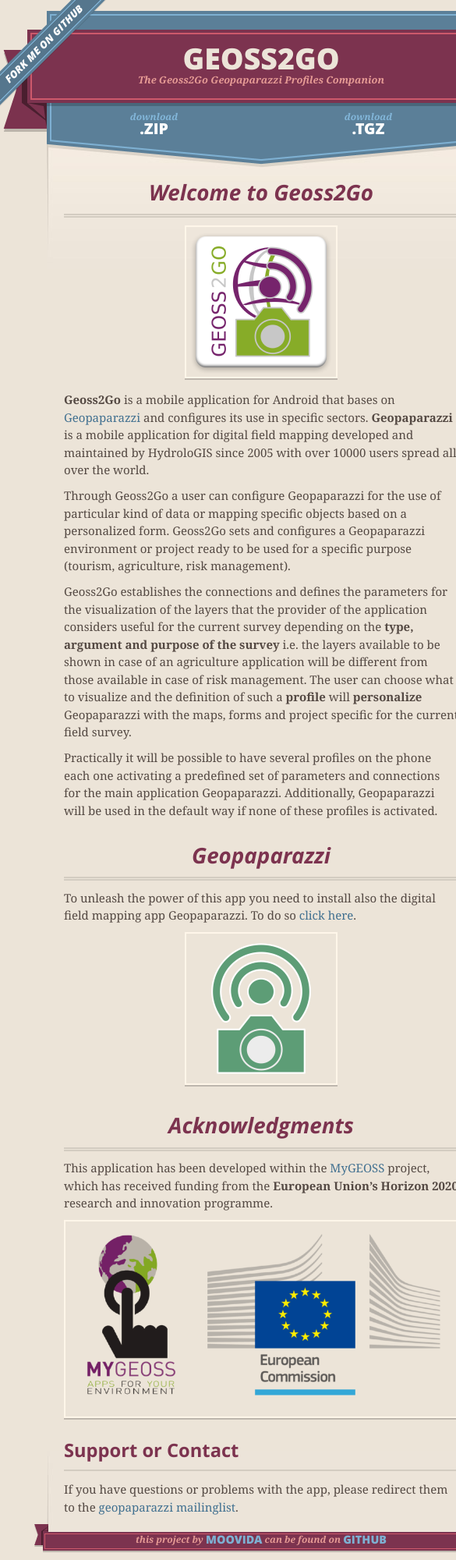
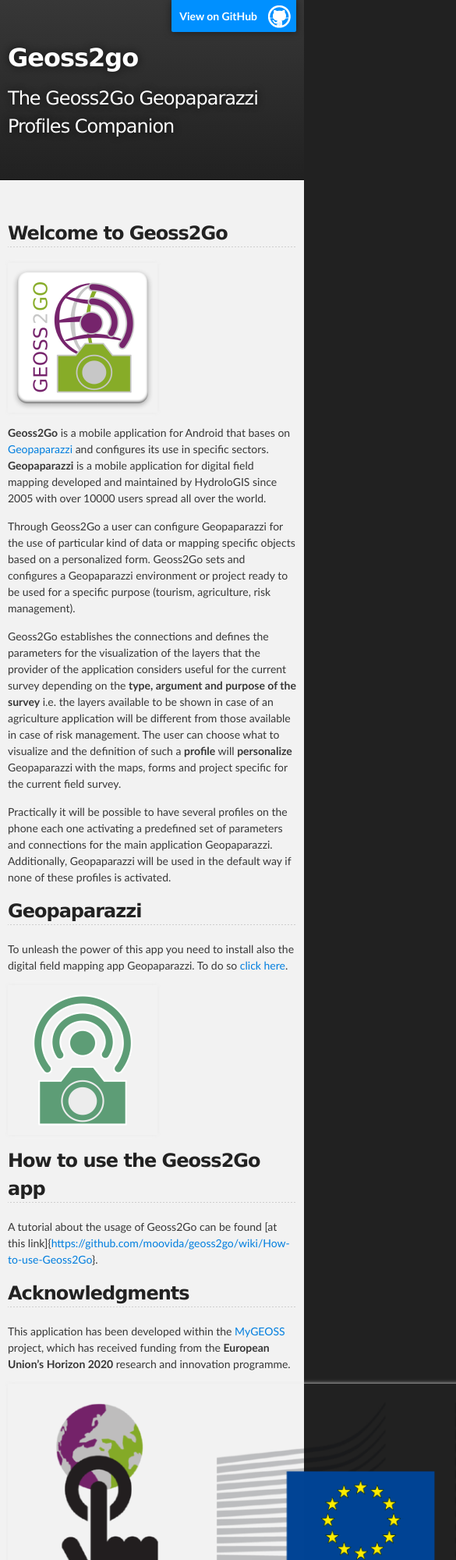
Before and after one commit to moovida/geoss2go, a plain HTML site: page index.html in a window 390 px wide. Shown: the top 2000 px of the page at 78% size, 585 px wide, since content can reach past the window. Drawn offline with nearby package versions, Linux system fonts and the light colour scheme.

Commit message:
Create gh-pages branch via GitHub

```diff
--- a/index.html
+++ b/index.html
@@ -1,134 +1,84 @@
 <!DOCTYPE html>
 <html>
+
   <head>
-    <meta http-equiv="content-type" content="text/html; charset=UTF-8">
-    <meta charset="utf-8">
+    <meta charset='utf-8'>
     <meta http-equiv="X-UA-Compatible" content="chrome=1">
-    <meta name="viewport" content="width=840">
-    <link rel="stylesheet" href="stylesheets/core.css" media="screen">
-    <link rel="stylesheet" href="stylesheets/mobile.css"
-      media="handheld, only screen and (max-device-width:640px)">
-    <link rel="stylesheet" href="stylesheets/github-light.css">
-    <script type="text/javascript" src="javascripts/modernizr.js"></script>
-    <script type="text/javascript" src="https://ajax.googleapis.com/ajax/libs/jquery/1.7.1/jquery.min.js"></script>
-    <script type="text/javascript" src="javascripts/headsmart.min.js"></script>
-    <script type="text/javascript">
-      $(document).ready(function () {
-        $('#main_content').headsmart()
-      })
-    </script>
-    <title>Geoss2go by moovida</title>
+    <meta name="description" content="Geoss2go : The Geoss2Go Geopaparazzi Profiles Companion">
+
+    <link rel="stylesheet" type="text/css" media="screen" href="stylesheets/stylesheet.css">
+
+    <title>Geoss2go</title>
   </head>
+
   <body>
-    <a id="forkme_banner" href="https://github.com/moovida/geoss2go">View
+
+    <!-- HEADER -->
+    <div id="header_wrap" class="outer">
+        <header class="inner">
+          <a id="forkme_banner" href="https://github.com/moovida/geoss2go">View on GitHub</a>
+
+          <h1 id="project_title">Geoss2go</h1>
+          <h2 id="project_tagline">The Geoss2Go Geopaparazzi Profiles Companion</h2>
+
+            <section id="downloads">
+              <a class="zip_download_link" href="https://github.com/moovida/geoss2go/zipball/master">Download this project as a .zip file</a>
+              <a class="tar_download_link" href="https://github.com/moovida/geoss2go/tarball/master">Download this project as a tar.gz file</a>
+            </section>
+        </header>
+    </div>
+
+    <!-- MAIN CONTENT -->
+    <div id="main_content_wrap" class="outer">
+      <section id="main_content" class="inner">
+        <h2>
+<a id="welcome-to-geoss2go" class="anchor" href="#welcome-to-geoss2go" aria-hidden="true"><span aria-hidden="true" class="octicon octicon-link"></span></a>Welcome to Geoss2Go</h2>
+
+<p><img src="myimages/ic_launcher.png" alt="Geoss2Go logo"></p>
+
+<p><strong>Geoss2Go</strong> is a mobile application for Android that bases on <a href="http://www.geopaparazzi.eu">Geopaparazzi</a> and configures  its use in specific sectors. <strong>Geopaparazzi</strong> is a mobile application for digital field mapping developed and maintained by HydroloGIS since 2005 with over 10000 users spread all over the world. </p>
+
+<p>Through Geoss2Go a user can configure Geopaparazzi for the use of particular kind of data or mapping specific objects based on a personalized form. Geoss2Go sets and configures a Geopaparazzi environment or project ready to be used for a specific purpose (tourism, agriculture, risk management). </p>
+
+<p>Geoss2Go establishes the connections and defines the parameters for the visualization of the layers that the provider of the application considers useful for the current survey depending on the <strong>type, argument and purpose of the survey</strong> i.e. the layers available to be shown in case of an agriculture application will be different from those available in case of risk management. The user can choose what to visualize and the definition of such a <strong>profile</strong> will <strong>personalize</strong> Geopaparazzi with the maps, forms and project specific for the current field survey.</p>
+
+<p>Practically it will be possible to have several profiles on the phone each one activating a predefined set of parameters and connections for the main application Geopaparazzi. Additionally, Geopaparazzi will be used in the default way if none of these profiles is activated. </p>
+
+<h2>
+<a id="geopaparazzi" class="anchor" href="#geopaparazzi" aria-hidden="true"><span aria-hidden="true" class="octicon octicon-link"></span></a>Geopaparazzi</h2>
+
+<p>To unleash the power of this app you need to install also the digital field mapping app Geopaparazzi. To do so <a href="https://play.google.com/store/apps/details?id=eu.hydrologis.geopaparazzi">click here</a>.</p>
+
+<p><img src="myimages/geopaparazzi.png" alt="Geopaparazzi"></p>
+
+<h2>
+<a id="how-to-use-the-geoss2go-app" class="anchor" href="#how-to-use-the-geoss2go-app" aria-hidden="true"><span aria-hidden="true" class="octicon octicon-link"></span></a>How to use the Geoss2Go app</h2>
+
+<p>A tutorial about the usage of Geoss2Go can be found [at this link]{<a href="https://github.com/moovida/geoss2go/wiki/How-to-use-Geoss2Go">https://github.com/moovida/geoss2go/wiki/How-to-use-Geoss2Go</a>}.</p>
+
+<h2>
+<a id="acknowledgments" class="anchor" href="#acknowledgments" aria-hidden="true"><span aria-hidden="true" class="octicon octicon-link"></span></a>Acknowledgments</h2>
+
+<p>This application has been developed within the <a href="http://digitalearthlab.jrc.ec.europa.eu/mygeoss/">MyGEOSS</a> project, which has received funding from the <strong>European Union’s Horizon 2020</strong> research and innovation programme.</p>
+
+<p><img src="myimages/ic_logos2add.png" alt="EU logos"></p>
+
+<h3>
+<a id="support-or-contact" class="anchor" href="#support-or-contact" aria-hidden="true"><span aria-hidden="true" class="octicon octicon-link"></span></a>Support or Contact</h3>
+
+<p>If you have questions or problems with the app, please redirect them to the <a href="http://groups.google.com/group/geopaparazzi-users">geopaparazzi mailinglist</a>. </p>
+      </section>
+    </div>
+
+    <!-- FOOTER  -->
+    <div id="footer_wrap" class="outer">
+      <footer class="inner">
+        <p class="copyright">Geoss2go maintained by <a href="https://github.com/moovida">moovida</a></p>
+        <p>Published with <a href="https://pages.github.com">GitHub Pages</a></p>
+      </footer>
+    </div>
 
 
 
-
-
-      on GitHub</a>
-    <div class="shell">
-      <header> <span class="ribbon-outer"> <span class="ribbon-inner">
-            <h1>Geoss2go</h1>
-            <h2>The Geoss2Go Geopaparazzi Profiles Companion</h2>
-          </span> <span class="left-tail"></span> <span
-            class="right-tail"></span> </span> </header>
-      <section id="downloads"> <span class="inner"> <a
-            href="https://github.com/moovida/geoss2go/zipball/master"
-            class="zip"><em>download</em> .ZIP</a><a
-            href="https://github.com/moovida/geoss2go/tarball/master"
-            class="tgz"><em>download</em> .TGZ</a> </span> </section>
-      <span class="banner-fix"></span>
-      <section id="main_content">
-        <h2> <a id="welcome-to-geoss2go" class="anchor"
-            href="#welcome-to-geoss2go" aria-hidden="true"><span
-              aria-hidden="true" class="octicon octicon-link"></span></a>Welcome
-
-
-
-
-
-          to Geoss2Go</h2>
-        <p align="center"><img src="myimages/ic_launcher.png"
-            alt="Geoss2Go logo" align="middle"></p>
-        <p><strong>Geoss2Go</strong> is a mobile application for Android
-          that bases on <a href="http://www.geopaparazzi.eu">Geopaparazzi</a>
-          and configures its use in specific sectors. <strong>Geopaparazzi</strong>
-          is a mobile application for digital field mapping developed
-          and maintained by HydroloGIS since 2005 with over 10000 users
-          spread all over the world. </p>
-        <p>Through Geoss2Go a user can configure Geopaparazzi for the
-          use of particular kind of data or mapping specific objects
-          based on a personalized form. Geoss2Go sets and configures a
-          Geopaparazzi environment or project ready to be used for a
-          specific purpose (tourism, agriculture, risk management). </p>
-        <p>Geoss2Go establishes the connections and defines the
-          parameters for the visualization of the layers that the
-          provider of the application considers useful for the current
-          survey depending on the <strong>type, argument and purpose of
-            the survey</strong> i.e. the layers available to be shown in
-          case of an agriculture application will be different from
-          those available in case of risk management. The user can
-          choose what to visualize and the definition of such a <strong>profile</strong>
-          will <strong>personalize</strong> Geopaparazzi with the maps,
-          forms and project specific for the current field survey.</p>
-        <p>Practically it will be possible to have several profiles on
-          the phone each one activating a predefined set of parameters
-          and connections for the main application Geopaparazzi.
-          Additionally, Geopaparazzi will be used in the default way if
-          none of these profiles is activated. </p>
-        <h2> <a id="geopaparazzi" class="anchor" href="#geopaparazzi"
-            aria-hidden="true"><span aria-hidden="true" class="octicon
-              octicon-link"></span></a>Geopaparazzi</h2>
-        <p>To unleash the power of this app you need to install also the
-          digital field mapping app Geopaparazzi. To do so <a
-href="https://play.google.com/store/apps/details?id=eu.hydrologis.geopaparazzi">click
-
-
-
-
-
-            here</a>.</p>
-        <p align="center"><img src="myimages/geopaparazzi.png"
-            alt="Geopaparazzi"></p>
-        <h2> <a id="acknowledgments" class="anchor"
-            href="#acknowledgments" aria-hidden="true"><span
-              aria-hidden="true" class="octicon octicon-link"></span></a>Acknowledgments</h2>
-        <p>This application has been developed within the <a
-            href="http://digitalearthlab.jrc.ec.europa.eu/mygeoss/">MyGEOSS</a>
-          project, which has received funding from the <strong>European
-            Union’s Horizon 2020</strong> research and innovation
-          programme.</p>
-        <p align="center"><img src="myimages/ic_logos2add.png" alt="EU
-            logos"></p>
-        <h3> <a id="support-or-contact" class="anchor"
-            href="#support-or-contact" aria-hidden="true"><span
-              aria-hidden="true" class="octicon octicon-link"></span></a>Support
-
-
-
-
-
-          or Contact</h3>
-        <p>If you have questions or problems with the app, please
-          redirect them to the <a
-            href="http://groups.google.com/group/geopaparazzi-users">geopaparazzi
-
-
-
-
-
-            mailinglist</a>. </p>
-      </section>
-      <footer> <span class="ribbon-outer"> <span class="ribbon-inner">
-            <p>this project by <a href="https://github.com/moovida">moovida</a>
-              can be found on <a
-                href="https://github.com/moovida/geoss2go">GitHub</a></p>
-          </span> <span class="left-tail"></span> <span
-            class="right-tail"></span> </span>
-        <p>Generated with <a href="https://pages.github.com">GitHub
-            Pages</a> using Merlot</p>
-        <span class="octocat"></span> </footer>
-    </div>
   </body>
 </html>
```
Also changed, not shown: params.json (+1 -1 lines).
